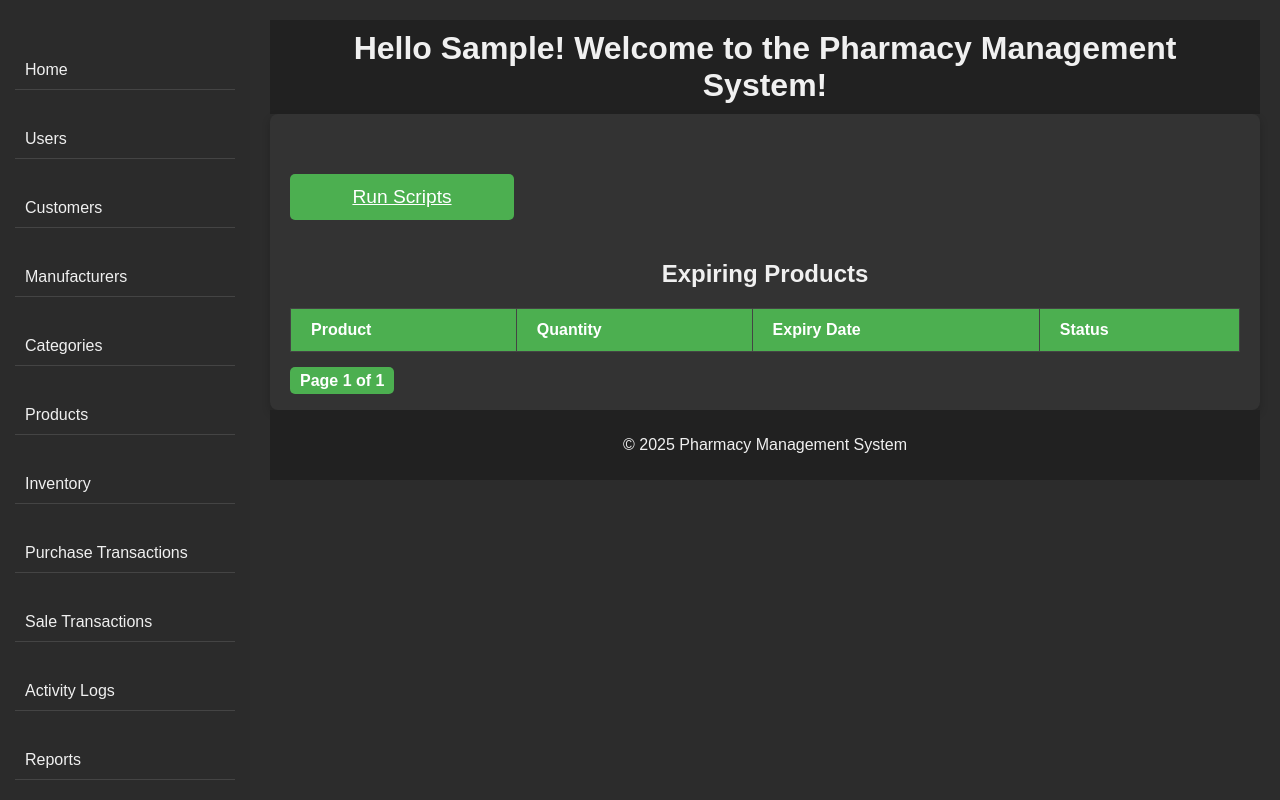
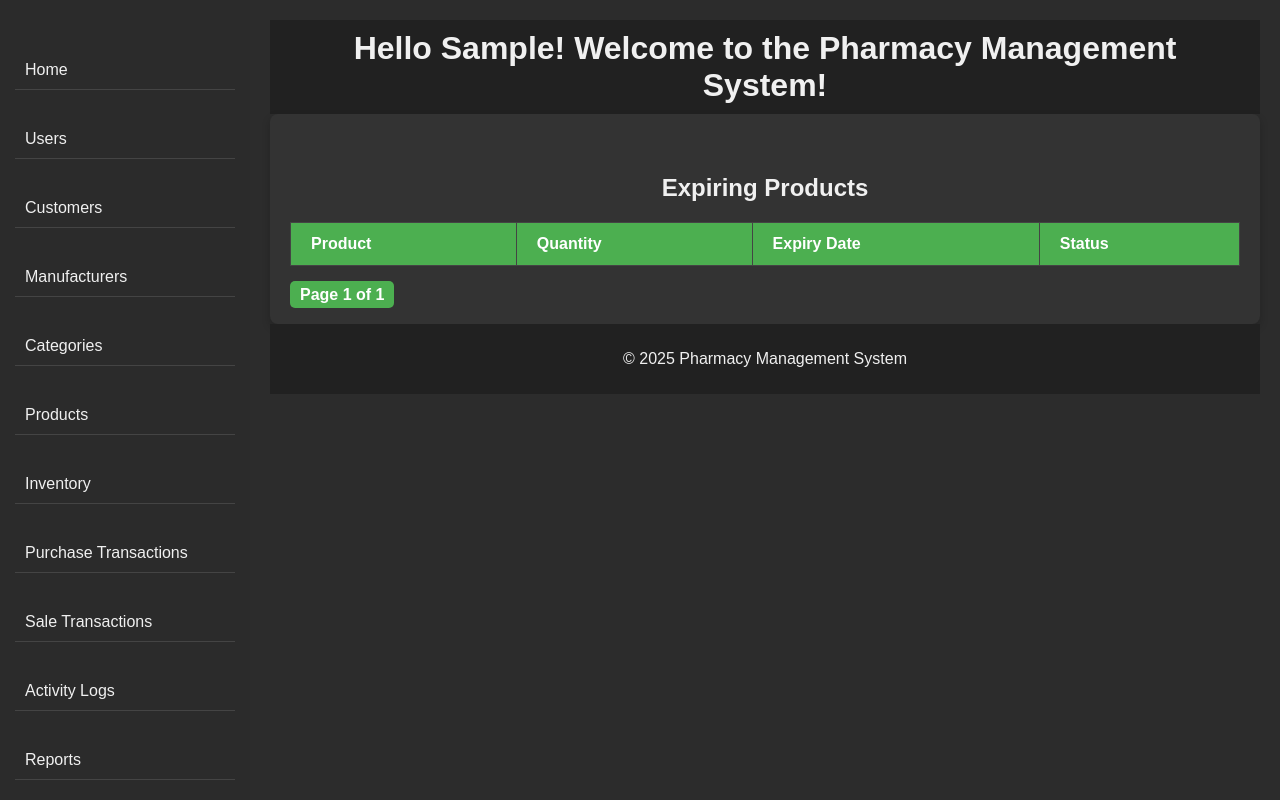
Before and after one commit to SiToanNguyen/PharmaNet2, a Django app: page / in a window 1280 px wide. Run offline with Django 5.2, Linux system fonts and the light colour scheme; the visitor is signed in with stand-in values (Sample User, id 1); data that the repository does not hold is empty; parts of the project's set-up code (start-up, migrations or seed data) failed here and were passed over.

Commit message:
remove dummy_data script

```diff
--- a/home/templates/index.html
+++ b/home/templates/index.html
@@ -15,11 +15,6 @@
 
 {% block content %}
   <div class="list-container">
-
-    {% if user.is_superuser %}
-      <a href="{% url 'scripts_page' %}" class="add-item-btn">Run Scripts</a>
-    {% endif %}
-
     <div class="inventory-overview">
       <h2>Expiring Products</h2>
       <table class="global-table">
--- a/home/urls.py
+++ b/home/urls.py
@@ -54,8 +54,4 @@ urlpatterns = [
     path('get_inventory_price/<int:inventory_id>/', views.get_inventory_price, name='get_inventory_price'),
 
     path('financial-summary/', views.financial_summary, name='financial_summary'),
-
-    path('scripts/', views.scripts_page, name='scripts_page'),
-    path('run-dummy-data/', views.run_dummy_data_script, name='run_dummy_data_script'),
-    path('run-dummy-transaction/', views.run_dummy_transaction_script, name='run_dummy_transaction_script'),
 ]
--- a/home/views.py
+++ b/home/views.py
@@ -698,33 +698,3 @@ def financial_summary(request):
         'profit': profit,
     }
     return render(request, 'financial_summary.html', context)
-
-# Import generate_dummy_data from dummy_data.py
-from dummy_data import generate_dummy_data
-from dummy_transaction import generate_dummy_transaction
-from home.decorators import superuser_required
-
-# View for Scripts Page
-@superuser_required
-def scripts_page(request):
-    return render(request, 'scripts_page.html')
-
-# Run Dummy Data Script
-@superuser_required
-def run_dummy_data_script(request):
-    try:
-        # Run the generate_dummy_data function to generate the dummy data
-        generate_dummy_data()
-        return JsonResponse({"message": "Dummy data successfully generated!"})
-    except Exception as e:
-        return JsonResponse({"message": f"Error: {str(e)}"}, status=500)
-
-# Run Dummy Transaction Script
-@superuser_required
-def run_dummy_transaction_script(request):
-    try:
-        # Run the generate_dummy_transaction function to generate the dummy data
-        generate_dummy_transaction()
-        return JsonResponse({"message": "Dummy transactions successfully generated!"})
-    except Exception as e:
-        return JsonResponse({"message": f"Error: {str(e)}"}, status=500)
```
Also changed, not shown: home/templates/scripts_page.html (deleted, +0 -16 lines).
